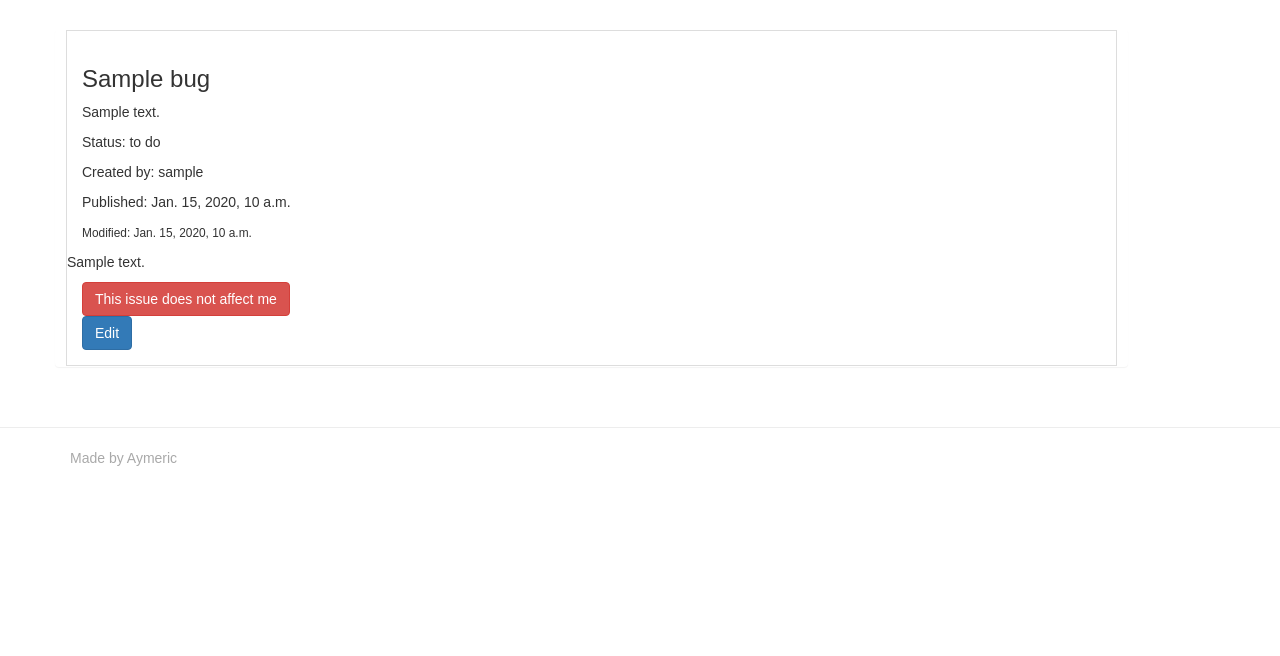
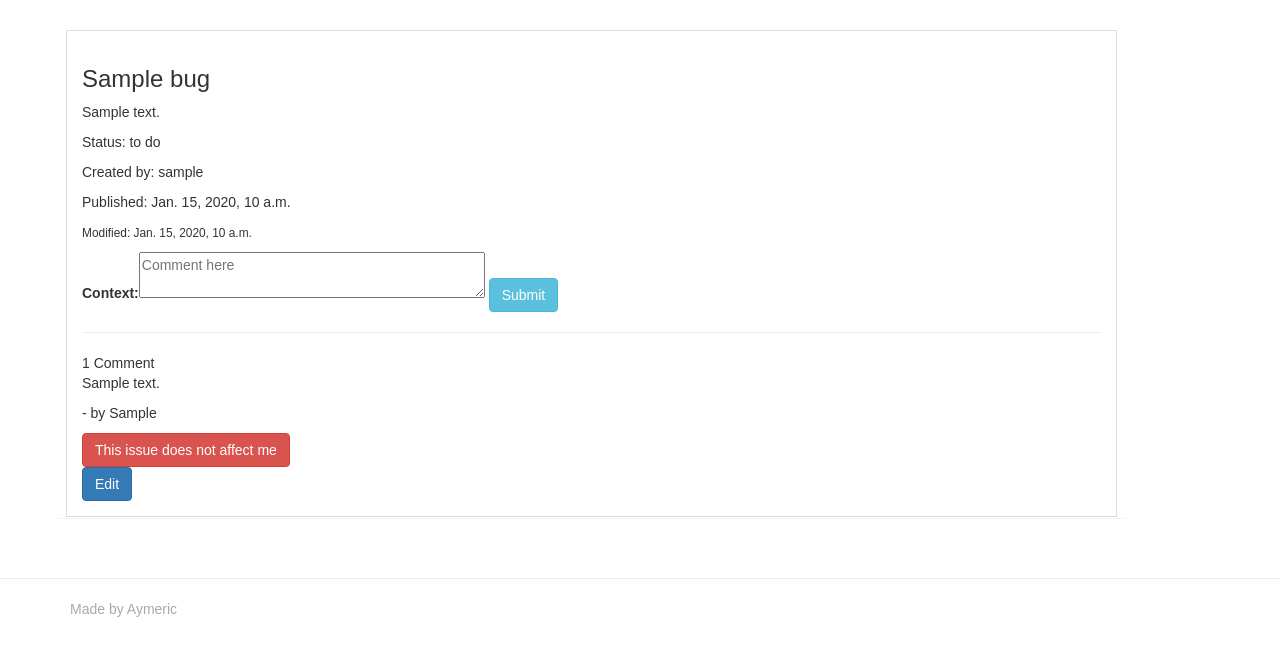
Before and after one commit to comanezz/unicorn_attractor, a Django app: a page that uses bugs/templates/bugdetail.html in a window 1280 px wide. Shown: the part 51-707 px from the top of the page. Run offline with Django 3.2, Linux system fonts and the light colour scheme; a user stored in the database is signed in; tables that the repository leaves empty hold one stand-in row (values such as "Sample post"); some libraries are stand-ins or nearby versions.

Commit message:
New model object Comment created, view set up, linked to a HTML bug detail. Able to post comment with form by being  auth

```diff
--- a/bugs/forms.py
+++ b/bugs/forms.py
@@ -1,7 +1,15 @@
 from django import forms
-from .models import Bug
+from .models import Bug, Comment
 
 class BugForm(forms.ModelForm):
     class Meta:
         model = Bug
         fields = ('title', 'description')
+
+class CommentForm(forms.ModelForm):
+    class Meta:
+        model = Comment
+        fields = ('context',)
+        widgets = {
+        'context': forms.Textarea(attrs={'placeholder': 'Comment here', 'rows': '2'}),
+        }
--- a/bugs/models.py
+++ b/bugs/models.py
@@ -44,7 +44,7 @@ class Bug(models.Model):
 class Comment(models.Model):
     bug = models.ForeignKey(Bug)
     author = models.ForeignKey(User)
-    comment = models.TextField(max_length=160)
+    context = models.TextField(max_length=160)
 
     def __str__(self):
         return '{}-{}'.format(str(self.bug.title), str(self.author.username))
--- a/bugs/templates/bugdetail.html
+++ b/bugs/templates/bugdetail.html
@@ -1,4 +1,6 @@
 {% extends "base.html" %}
+
+{% load bootstrap_tags %}
 
 {% block page_title %}Bug: {{ bug.title }} {% endblock %}
 
@@ -16,14 +18,23 @@
                 <p class="bug-created-date">Published: {{ bug.created_date }}</p>
                 <p class="bug-modified-date"><small>Modified: {{ bug.modified_date }}</small></p>
 
-                {% for comment in comments %}
-                <div class="row">
-                    <div class="comments">
-                        <p>{{ comment.comment}}</p>
-                        <p></p>
-                    </div>
+                {% if request.user.is_authenticated %}
+                <form method="POST">
+                    {% csrf_token %}
+                    {{ comment_form | as_bootstrap }}
+                    <button type="submit" class="btn btn-info">Submit</button>
+                </form>
+                {% endif %}
+
+                <hr>
+
+                <div class="main-comment-section">
+                    {{ comments.count }} Comment{{ comments|pluralize }}
+                    {% for comment in comments %}
+                        <p class="">{{ comment.context }}</p>
+                        <p>- by {{ comment.author|capfirst }}</p>
+                    {% endfor %}
                 </div>
-                {% endfor %}
 
                 <form action="{% url 'upvote_bug' %}" method="POST">
                     {% csrf_token %}
--- a/bugs/views.py
+++ b/bugs/views.py
@@ -1,7 +1,7 @@
 from django.shortcuts import render, get_object_or_404, redirect
 from django.contrib.auth.decorators import login_required
 from .models import Bug, Comment
-from .forms import BugForm
+from .forms import *
 from django.http import Http404
 
 # Create your views here.
@@ -26,9 +26,26 @@ def bug_detail(request, pk, slug):
         is_upvoted = True
 
     # Comment part
-    comments = Comment.objects.filter(bug=bug)
+    comments = Comment.objects.filter(bug=bug).order_by('-id')
 
-    return render(request, "bugdetail.html", {'bug': bug, 'is_upvoted': is_upvoted, "comments": comments})
+    if request.method == 'POST':
+        comment_form = CommentForm(request.POST or None)
+        if comment_form.is_valid():
+            context = request.POST.get('context')
+            comment = Comment.objects.create(bug=bug, author=request.user, context=context)
+            comment.save()
+            return redirect(bug.get_absolute_url())
+    else:
+        comment_form = CommentForm()
+
+    context = {
+        'bug': bug,
+        'is_upvoted': is_upvoted,
+        'comments': comments,
+        'comment_form': comment_form
+        }
+
+    return render(request, "bugdetail.html", context)
 
 @login_required
 def create_or_edit_bug(request, pk=None, slug=None):
```
Also changed, not shown: bugs/migrations/0002_auto_20200526_0023.py (added).
